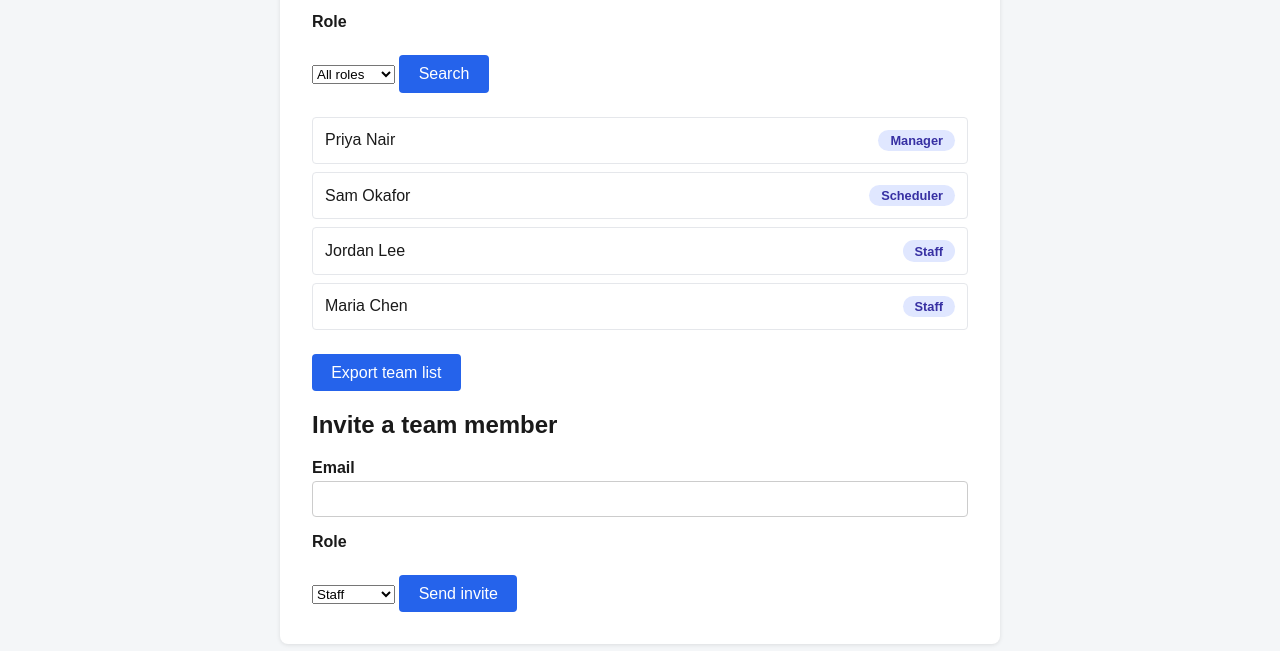
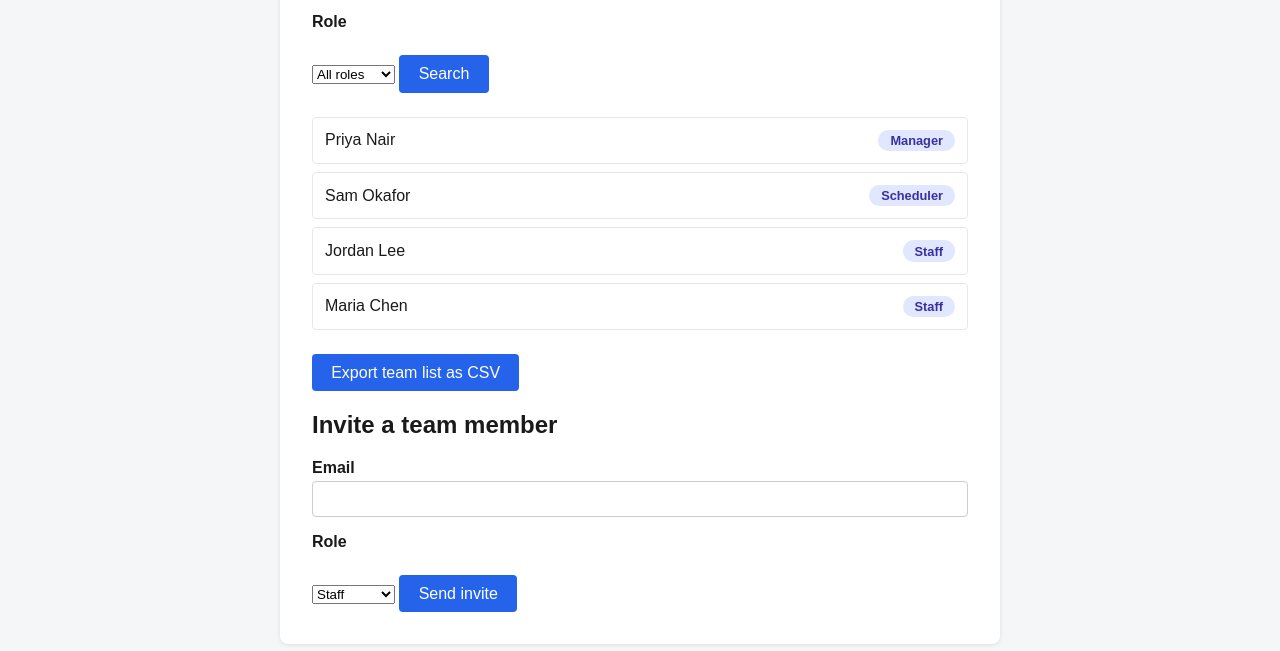
Before and after one commit to Niranjan17122002/playwright-test-target, a plain HTML site: page team/index.html in a window 1280 px wide. Shown: the part 249-900 px from the top of the page. Drawn offline with Linux system fonts and the light colour scheme.

Commit message:
Test B: export button says CSV

```diff
--- a/team/index.html
+++ b/team/index.html
@@ -32,7 +32,7 @@
       <li class="list-item" data-name="Jordan Lee"><span>Jordan Lee</span><span class="tag">Staff</span></li>
       <li class="list-item" data-name="Maria Chen"><span>Maria Chen</span><span class="tag">Staff</span></li>
     </ul>
-    <button type="button" id="team-export-button" onclick="document.getElementById('team-export-status').textContent='Exported 3 team members.'">Export team list</button>
+    <button type="button" id="team-export-button" onclick="document.getElementById('team-export-status').textContent='Exported 3 team members.'">Export team list as CSV</button>
     <p id="team-export-status" class="message"></p>
     <p id="team-empty-message" class="message" style="display:none;">No team members match your search.</p>
 
```
